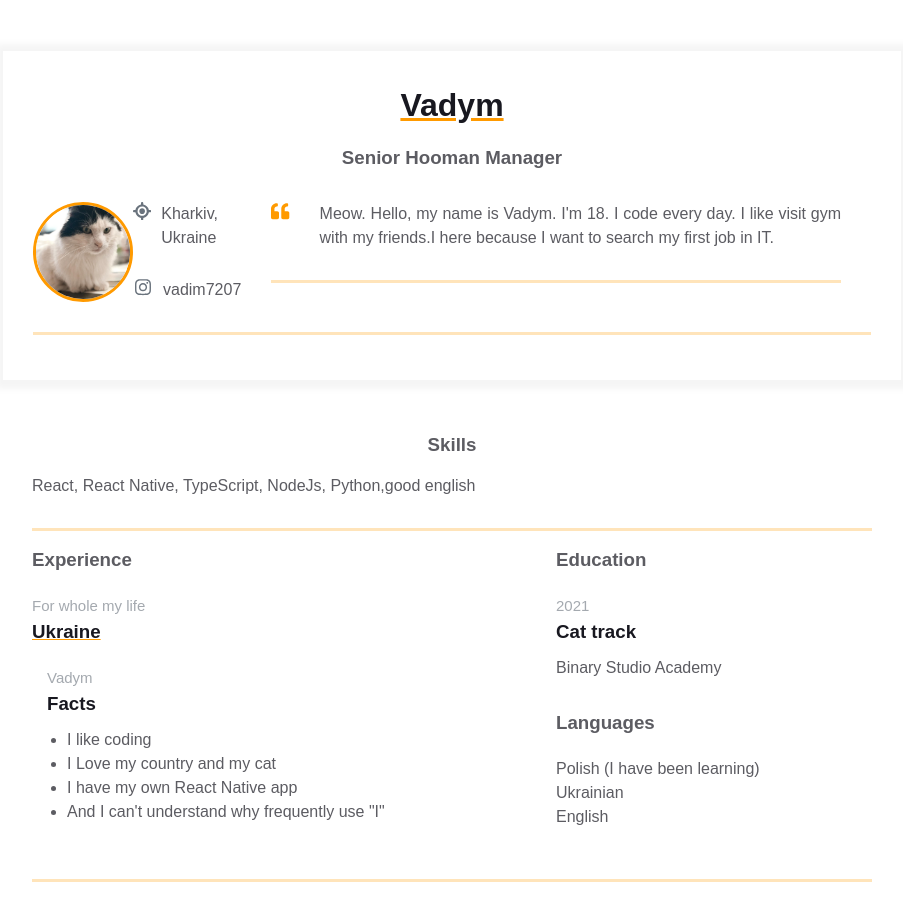
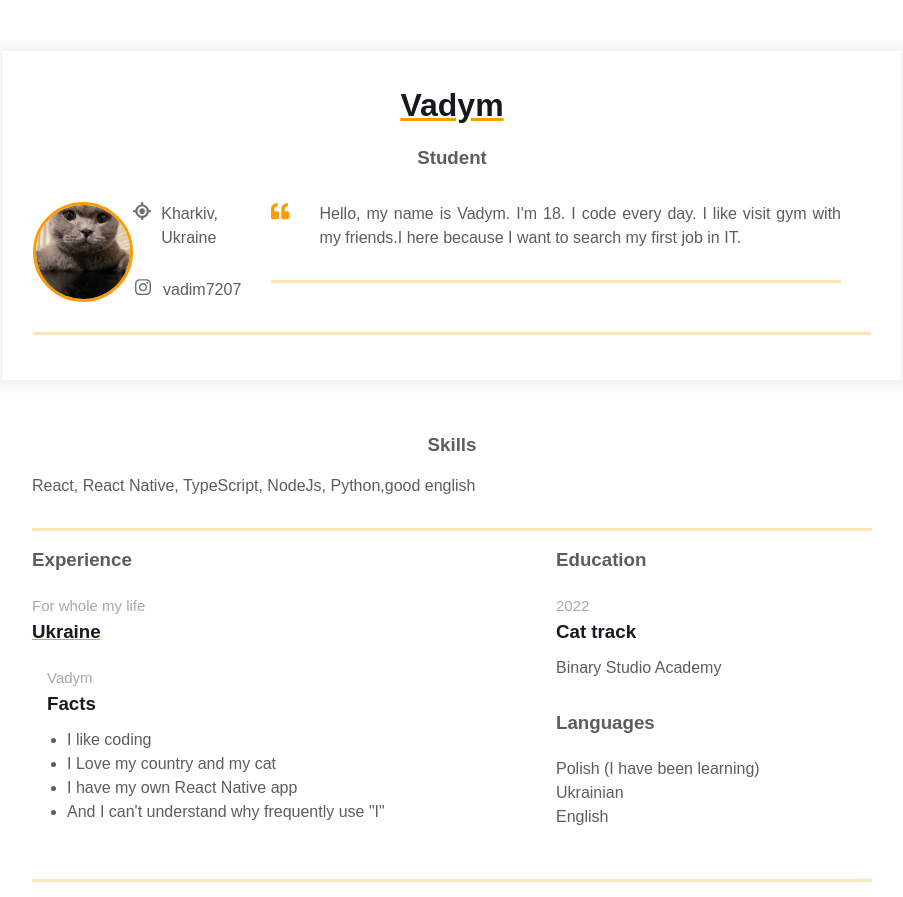
Before and after one commit to Nicholas090/homepage, a plain HTML site: page index.html in a window 1280 px wide. Shown: the whole page, without its empty margins (188-1091 px from the left). Drawn offline with Linux system fonts and the light colour scheme.

Commit message:
Happy end

```diff
--- a/index.html
+++ b/index.html
@@ -1,26 +1,26 @@
 <!DOCTYPE html>
 <html>
+
 <head>
     <meta charset="UTF-8" />
     <link rel="stylesheet" href="styles.css">
     <meta name="viewport" content="width=device-width, initial-scale=1" />
     <title>Résumé</title>
 </head>
+
 <body>
     <main>
         <div class="resume">
             <div class="container">
                 <div class="resume__block">
                     <h1 class="contact-info__header">Vadym</h1>
-              <h3 class="contact-info__sub-header">Senior Hooman Manager</h3>
-
+                    <h3 class="contact-info__sub-header">Student</h3>
                     <div class="contact_info_container fh">
                         <div class="contact-info__block"></div>
 
                         <div class="contact-info__block contact-info__block--center">
-                  <img class="contact-info__avatar" src="./assets/BeautifulCat.jpg" alt="Avatar">
+                            <img class="contact-info__avatar" src="./assets/MoreBeautifulCat.jpg" alt="Avatar">
                         </div>
-
                         <div class="contact-info__block">
                             <a href="" rel="author" class="contact-info__item">
                                 <div class="contact-info__item-icon-wrapper">
@@ -45,9 +45,8 @@
                             </path>
                           </svg>
                                     </div>
-                        <p class="intro_text">Meow.
-                          Hello, my name is Vadym. I'm 18. I code every day.
-                          I like visit gym with my friends.I here because I want to search my first job in IT.
+                                    <p class="intro_text">
+                                        Hello, my name is Vadym. I'm 18. I code every day. I like visit gym with my friends.I here because I want to search my first job in IT.
                                     </p>
                                 </div>
                             </div>
@@ -83,7 +82,7 @@
                                         <li>I like coding</li>
                                         <li>I Love my country and my cat</li>
                                         <li>I have my own React Native app</li>
-                              <li>And I can't understand why  frequently use "I"</li>
+                                        <li>And I can't understand why frequently use "I"</li>
                                     </ul>
                                 </div>
                             </div>
@@ -94,12 +93,11 @@
                             <div class="additional-info__education">
                                 <h3 class="additional-info__education-header">Education</h3>
                                 <div class="additional-info__education-university">
-                            <span class="additional-info__education-university-durability">2021</span>
+                                    <span class="additional-info__education-university-durability">2022</span>
                                     <h3 class="additional-info__education-university-speciality">Cat track</h3>
                                     <p class="additional-info__education-university-name">Binary Studio Academy</p>
                                 </div>
                             </div>
-
                             <div class="additional-info__languages">
                                 <h3 class="additional-info__languages-header">Languages</h3>
                                 <p class="additional-info__languages-item">
@@ -119,4 +117,5 @@
         </div>
     </main>
 </body>
+
 </html>
```
Also changed, not shown: assets/BeautifulCat.jpg (deleted), assets/MoreBeautifulCat.jpg (added). Lines whose indentation alone changed are shown as unchanged.
